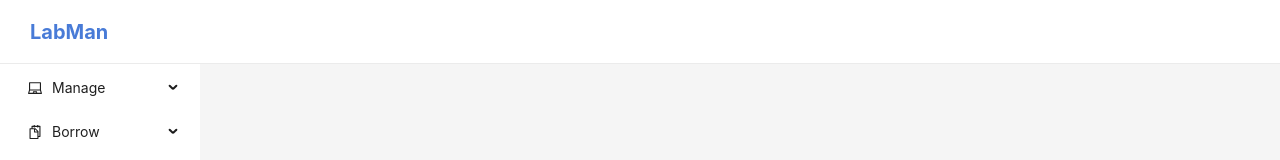
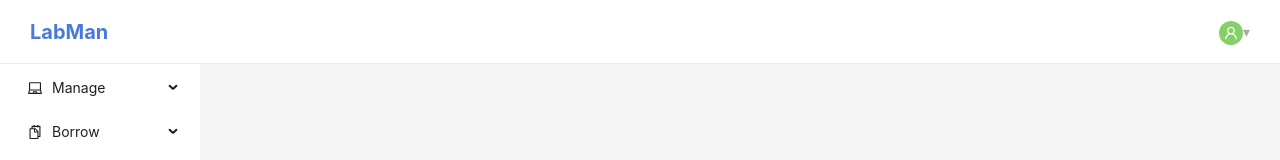
Before and after one commit to xxlrr/LabMan-Front, a React (Create React App) app: page / in a window 1280 px wide. Shown: the top 160 px of the page. Built offline with nearby package versions, Linux system fonts and the light colour scheme.

Commit message:
Modify the style of the user menu

```diff
--- a/src/pages/Layout/index.js
+++ b/src/pages/Layout/index.js
@@ -1,11 +1,12 @@
 import React from "react";
 import { useNavigate, Outlet } from "react-router-dom";
 import { observer } from "mobx-react-lite";
-import { Layout, Menu, Dropdown, message } from "antd";
+import { Layout, Menu, Dropdown, message, Avatar } from "antd";
 import {
   LaptopOutlined,
   SnippetsOutlined,
   NotificationOutlined,
+  UserOutlined,
 } from "@ant-design/icons";
 import { useStore } from "../../store";
 
@@ -83,6 +84,21 @@ function PageLayout() {
   const user_items = [
     {
       key: "1",
+      label: (
+        <span>
+          Sign in as {" "}
+          <span style={{ color: "#487bd7" }}>
+            {userInfo.username ? userInfo.username : "[Anonymity]"}
+          </span>
+        </span>
+      ),
+      disabled: true,
+    },
+    {
+      type: "divider",
+    },
+    {
+      key: "2",
       label: <span onClick={logout}>Logout</span>,
     },
   ];
@@ -90,22 +106,23 @@ function PageLayout() {
   return (
     <Layout style={{ height: "100vh" }}>
       <Header className={styles.header}>
-        <div className={styles.logo}>
-          LabMan
-        </div>
-        <div className={styles.user}>
-          <span>
+        <span className={styles.logo}>LabMan</span>
+        <span className={styles.user}>
           <Dropdown
             menu={{ items: user_items }}
             arrow={true}
-              placement="bottom"
+            placement="bottomLeft"
           >
             <span>
-                {userInfo.username ? userInfo.username : "[Anonymity]"}
+              <Avatar
+                size="small"
+                icon={<UserOutlined />}
+                style={{ backgroundColor: "#87d068" }}
+              />
+              ▾
             </span>
           </Dropdown>
         </span>
-        </div>
       </Header>
       <Layout>
         <Sider width={200}>
--- a/src/pages/Layout/index.module.css
+++ b/src/pages/Layout/index.module.css
@@ -12,6 +12,6 @@
 
 .user {
   font-size: 14px;
-  font-weight: normal;
+  color: darkgray;
   float: right;
 }
```
Lines whose indentation alone changed are shown as unchanged.
